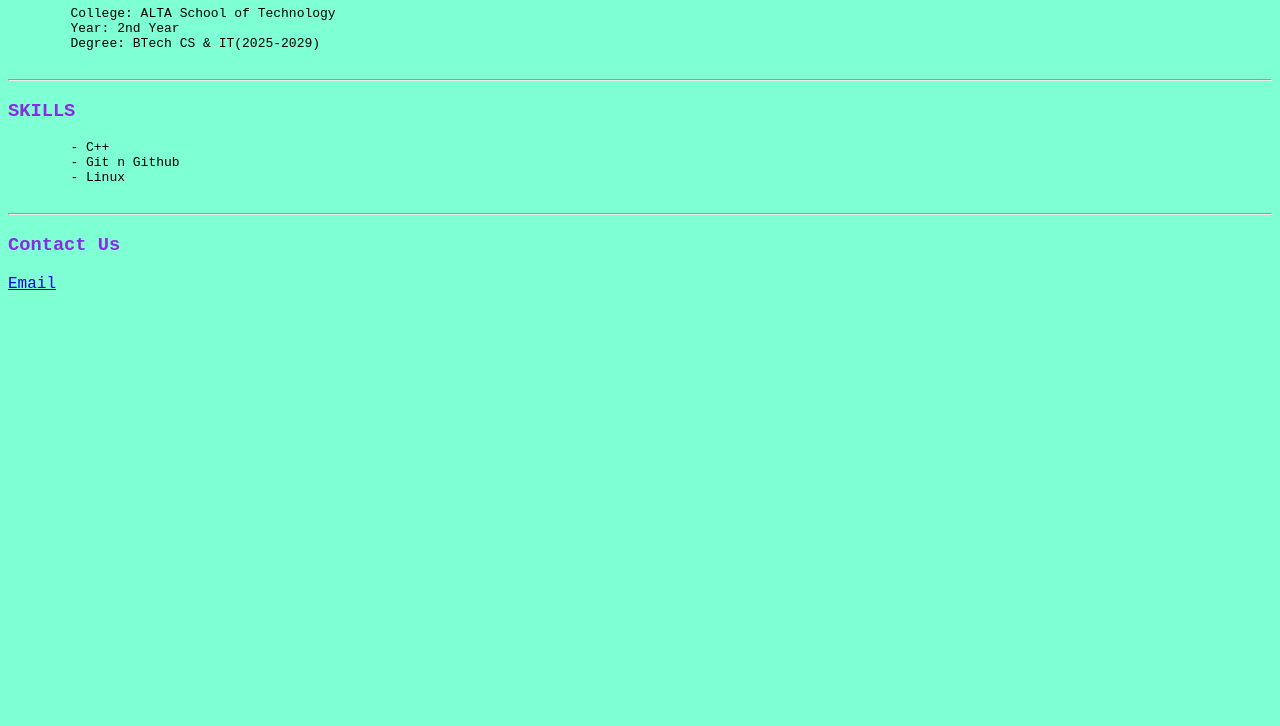
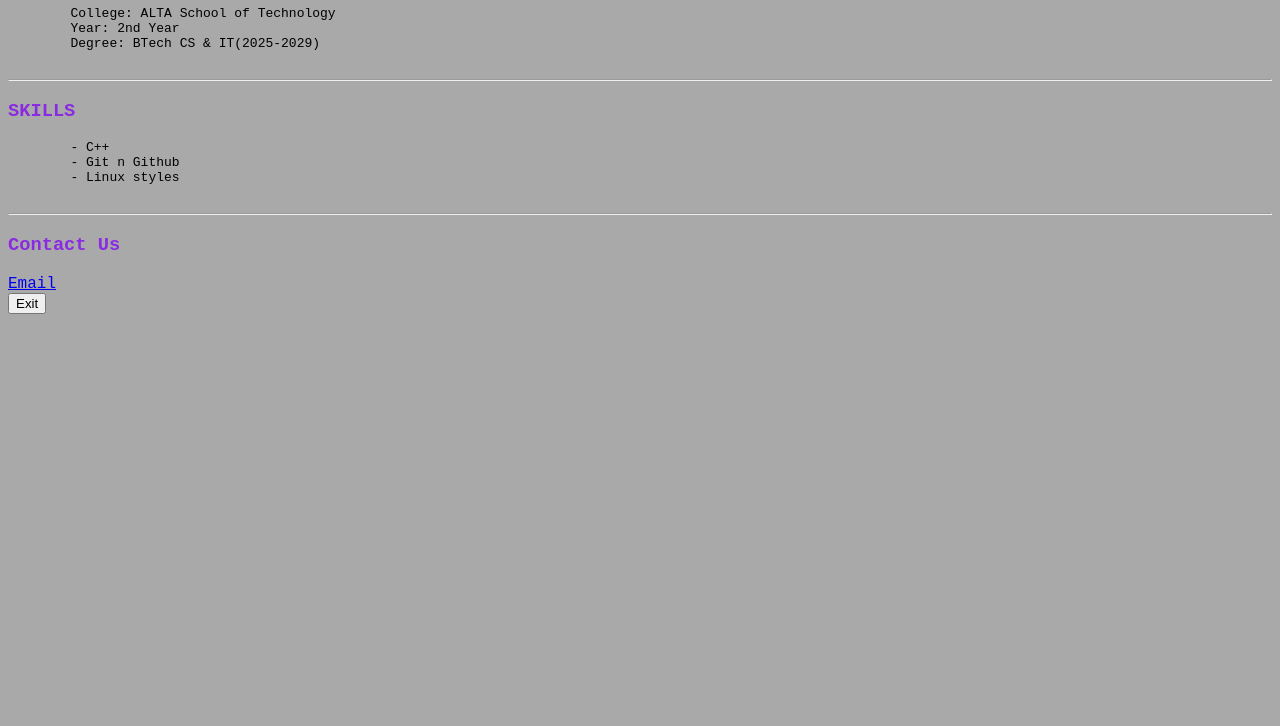
Before and after one commit to vaibhavkadwe/GitHub-practical-test, a plain HTML site: page index.html in a window 1280 px wide. Shown: the part 74-800 px from the top of the page. Drawn offline with Linux system fonts and the light colour scheme.

Commit message:
Final commit added button

```diff
--- a/index.html
+++ b/index.html
@@ -18,10 +18,14 @@
     <pre>
         - C++
         - Git n Github
-        - Linux
+        - Linux styles
     </pre>
     <hr>
     <h3>Contact Us</h3>
     <a href="mailto:example@gmail.com">Email</a>
+
+    <br>
+    <button onclick="Message()">Exit</button>
+    <script src="script.js"></script>
 </body>
 </html>
--- a/script.js
+++ b/script.js
@@ -0,0 +1,3 @@
+function Message(){
+    alert("Thankyou for visitin my portfolio");
+}
--- a/style.css
+++ b/style.css
@@ -1,5 +1,5 @@
 body{
-    background-color: aquamarine;
+    background-color:darkgrey;
     font-family: 'Courier New', Courier, monospace;
 }
 
```
